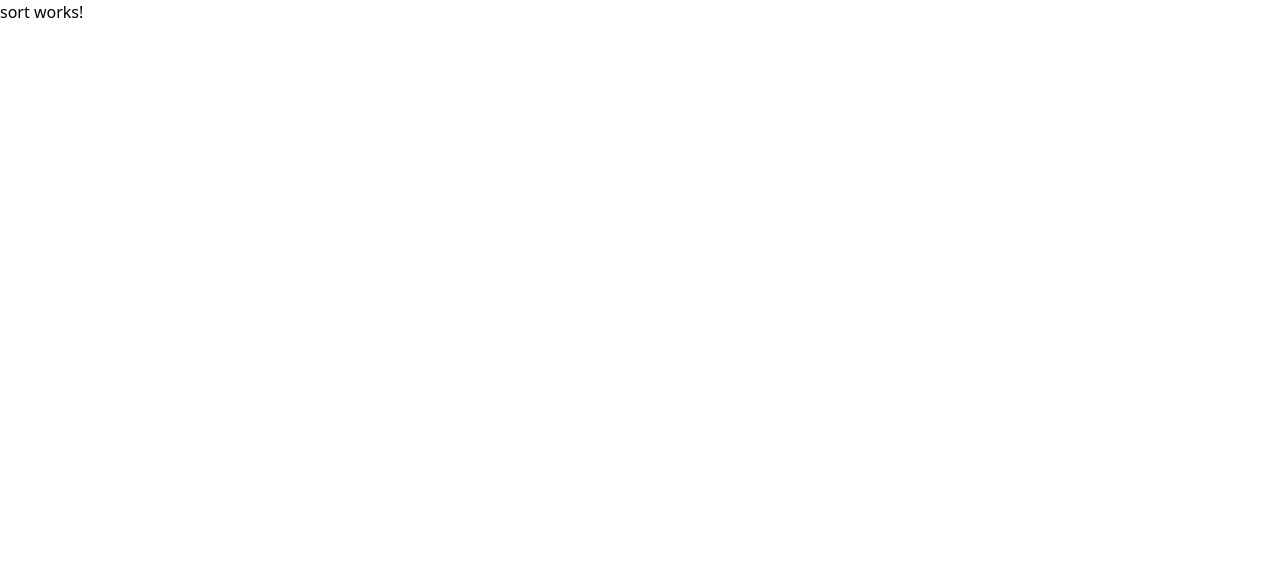
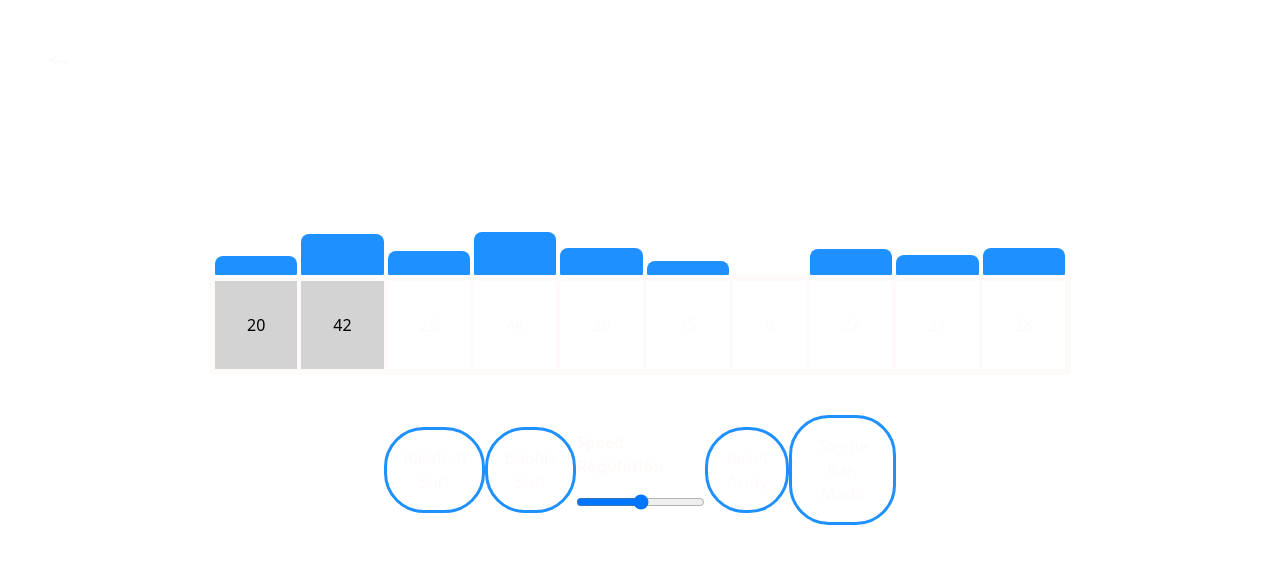
Before and after one commit to Eros-Klein/Ng-Homepage, an Angular app: page /sort in a window 1280 px wide. Shown: the top 564 px of the page. Built offline with nearby package versions, Linux system fonts and the light colour scheme.

Commit message:
add sort page as first example how this website should turn out

```diff
--- a/src/app/sort/sort.component.css
+++ b/src/app/sort/sort.component.css
@@ -0,0 +1,93 @@
+#sort-container{
+  display: flex;
+  flex-direction: column;
+  gap: 2.5rem;
+  justify-content: center;
+  align-items: center;
+  max-height: 100vh;
+  min-height: 100vh;
+}
+
+#result-container{
+  display: flex;
+  flex-direction: row;
+  justify-content: center;
+  align-items: center;
+  height: 50%;
+  color: snow;
+  position: relative;
+  border: snow solid 0.25rem;
+}
+
+.result{
+  display: flex;
+  flex-direction: row;
+  justify-content: center;
+  align-items: center;
+  width: 100%;
+  border: snow solid 0.15rem;
+  padding: 2rem;
+  position: relative;
+
+  transition: all 0.3s ease-in-out;
+}
+
+#button-container{
+  display: flex;
+  flex-direction: row;
+
+  justify-content: space-evenly;
+  align-items: center;
+  width: 40%;
+}
+
+button{
+  border: solid dodgerblue;
+  color: snow;
+  padding: 1rem;
+  border-radius: 2.5rem;
+
+  transition: all 0.3s ease-in-out;
+}
+
+button:hover{
+  transform: scale(1.05);
+  box-shadow: 0 0.25rem 1rem 0.25rem midnightblue;
+}
+
+#regulators{
+  display: flex;
+  justify-content: center;
+  align-items: center;
+  flex-direction: column;
+  gap: 1rem;
+  color: snow;
+  font-weight: 600;
+}
+
+.bar{
+  position: absolute;
+  top: 0;
+  left: 0;
+  width: 100%;
+  background-color: dodgerblue;
+  z-index: -10;
+  border-radius: 0.5rem;
+
+  transform: translateY(-100%);
+}
+
+.bar-result{
+  width: 0.5rem;
+  position: relative;
+}
+
+#back-button{
+  position: absolute;
+  top: 2rem;
+  left: 2rem;
+  color: snow;
+  font-weight: 1000;
+  cursor: pointer;
+  padding: 1rem;
+}
--- a/src/app/sort/sort.component.html
+++ b/src/app/sort/sort.component.html
@@ -1 +1,33 @@
-<p>sort works!</p>
+<div id="sort-container">
+  <div id="back-button" routerLink="/home">
+    <--
+  </div>
+
+  <div [style.gap]="fullBarMode()?'0.5rem':''" id="result-container">
+    @for (num of arrayToSort(); track $index){
+      @if(!fullBarMode()) {
+        <div
+          [style.background-color]="highlightedFields().includes($index)?'lightgray':furtherHighlightedFields().includes($index)?'midnightblue':'transparent'"
+          [style.color]="highlightedFields().includes($index)?'black':'snow'"
+          class="result">
+          <span [style.height]="num + 5 + 'px'" class="bar"></span>
+          <p>{{ num }}</p>
+        </div>
+      } @else {
+        <div class="bar-result">
+          <span [style.height]="num + 5 + 'px'" class="bar"></span>
+        </div>
+      }
+    }
+  </div>
+  <div id="button-container">
+    <button (click)="startRandomSort()">Random Sort</button>
+    <button (click)="startBubbleSort()">Bubble Sort</button>
+    <div id="regulators">
+      <label for="speed-regulator">Speed Regulation</label>
+      <input id="speed-regulator" type="range" [(ngModel)]="speed">
+    </div>
+    <button (click)="reset()">Reset Array</button>
+    <button [style.background-color]="fullBarMode()?'dodgerblue': 'transparent'" (click)="fullBarMode.set(!fullBarMode()); reset()">Toggle Bar-Mode</button>
+  </div>
+</div>
--- a/src/app/sort/sort.component.ts
+++ b/src/app/sort/sort.component.ts
@@ -1,12 +1,80 @@
-import { Component } from '@angular/core';
+import {Component, signal} from '@angular/core';
+import {FormsModule} from "@angular/forms";
+import {RouterLink} from "@angular/router";
 
 @Component({
   selector: 'app-sort',
   standalone: true,
-  imports: [],
+  imports: [
+    FormsModule,
+    RouterLink
+  ],
   templateUrl: './sort.component.html',
   styleUrl: './sort.component.css'
 })
 export class SortComponent {
+  sleep = async (ms: number) => new Promise((resolve) => setTimeout(resolve, ms));
 
+  arrayToSort = signal<any[]>(this.generateRandomArray(10))
+
+  highlightedFields = signal<number[]>([0,1])
+
+  furtherHighlightedFields = signal<number[]>([])
+
+  speed = signal<number>(50)
+
+  fullBarMode = signal<boolean>(false)
+
+  async startBubbleSort(){
+    for (let i = 0; i < this.arrayToSort().length; i++){
+      for (let j = 0; j < this.arrayToSort().length; j++){
+        if(this.arrayToSort()[j] > this.arrayToSort()[j+1]){
+          [this.arrayToSort()[j], this.arrayToSort()[j+1]] = [this.arrayToSort()[j+1], this.arrayToSort()[j]];
+          this.highlightedFields.set([j, j+1]);
+          await this.sleep((this.speed()-100)* -5);
+          this.furtherHighlightedFields.set([j, j+1])
+        }
+      }
+    }
+  }
+
+  async startRandomSort(){
+    while (!this.isSorted(this.arrayToSort())){
+      const index1 = parseInt((Math.random() * this.arrayToSort().length) + "");
+      const index2 = parseInt((Math.random() *this.arrayToSort().length) + "");
+
+      [this.arrayToSort()[index1], this.arrayToSort()[index2]] = [this.arrayToSort()[index2], this.arrayToSort()[index1]];
+      this.highlightedFields.set([index1, index2]);
+      await this.sleep((this.speed()-100) * -50);
+      this.furtherHighlightedFields.set([index1, index2])
+    }
+  }
+
+  isSorted(arr: number[]){
+    let cache: number = 0;
+    let success = true;
+    arr.forEach(e => {
+      if (e < cache){
+        success = false;
+      }
+      cache = e;
+    })
+
+    return success;
+  }
+
+  reset() {
+    if(this.fullBarMode()) {
+      this.arrayToSort.set(this.generateRandomArray(100, 400))
+    }
+    else this.arrayToSort.set(this.generateRandomArray(10))
+  }
+
+  generateRandomArray(len:number, max:number=50){
+    const arr: number[] = []
+    for (let i = 0; i < len; i++){
+      arr.push(parseInt(Math.random()*max + ""))
+    }
+    return arr;
+  }
 }
```
